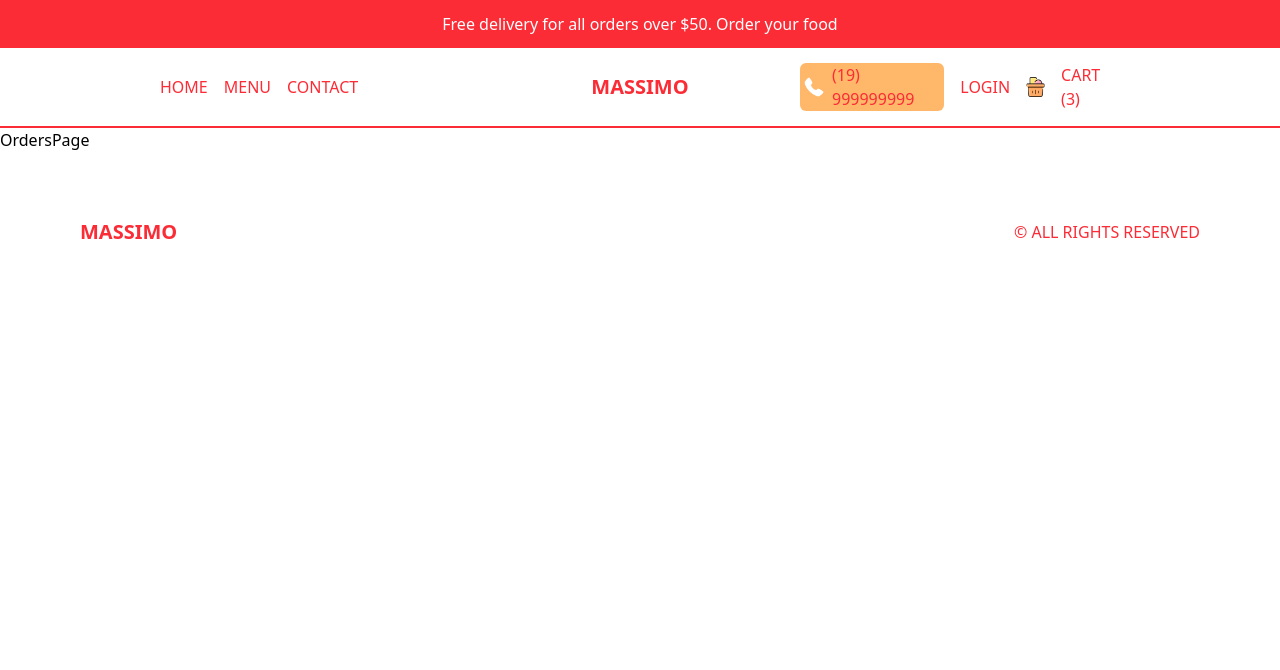
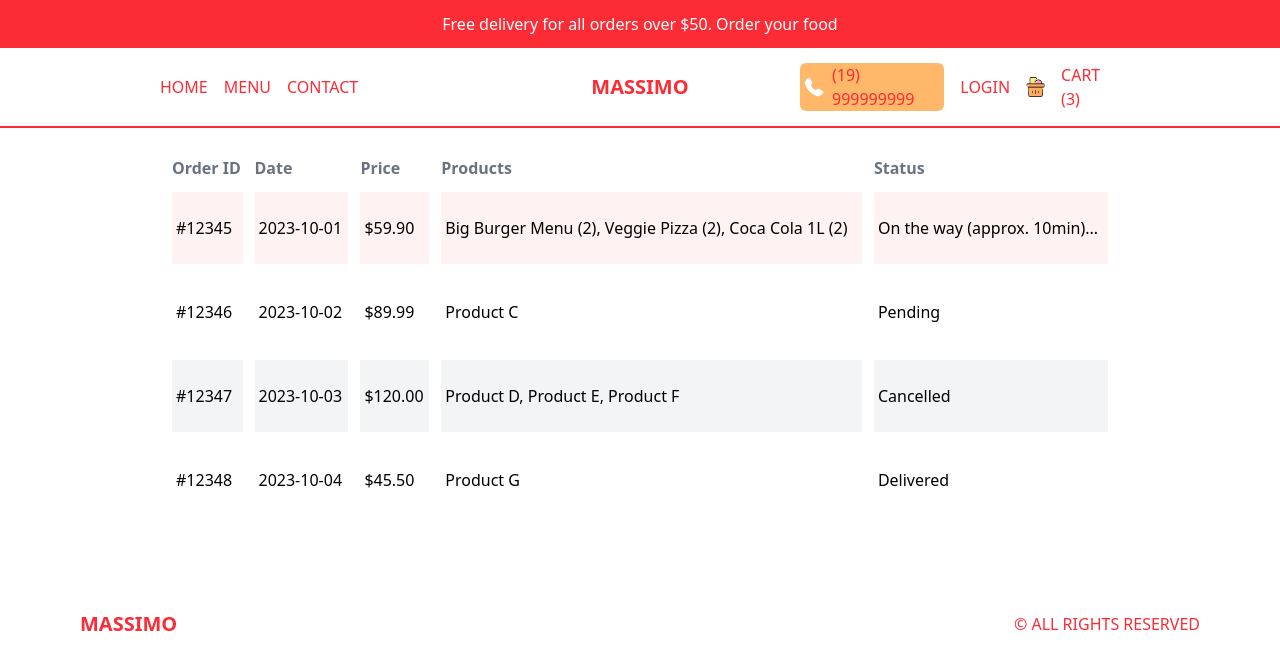
Before and after one commit to osdeving/restaurant, a Next.js app: page /orders in a window 1280 px wide. Shown: the top 670 px of the page. Built offline with nearby package versions, Linux system fonts and the light colour scheme.

Commit message:
feat: criar orders page

```diff
--- a/src/app/orders/page.tsx
+++ b/src/app/orders/page.tsx
@@ -2,7 +2,49 @@ import React from 'react'
 
 function OrdersPage() {
   return (
-    <div>OrdersPage</div>
+    <div className='p-4 lg:px-20 xl:px-40'>
+      <table className='w-full border-separate border-spacing-3'>
+        <thead className=''>
+          <tr className='text-left text-sm md:text-base text-gray-500'>
+            <th className='hidden md:block'>Order ID</th>
+            <th className=''>Date</th>
+            <th className=''>Price</th>
+            <th className='hidden md:block'>Products</th>
+            <th className=''>Status</th>
+          </tr>
+        </thead>
+        <tbody className='text-black'>
+          <tr className='text-sm md:text-base bg-red-50'>
+            <td className='py-6 px-1 hidden md:block'>#12345</td>
+            <td className='py-6 px-1'>2023-10-01</td>
+            <td className='py-6 px-1'>$59.90</td>
+            <td className='py-6 px-1 hidden md:block'>Big Burger Menu (2), Veggie Pizza (2), Coca Cola 1L (2)</td>
+            <td className='py-6 px-1'>On the way (approx. 10min)...</td>
+          </tr>
+          <tr className='text-sm md:text-base odd:bg-gray-100'>
+            <td className='py-6 px-1 hidden md:block'>#12346</td>
+            <td className='py-6 px-1'>2023-10-02</td>
+            <td className='py-6 px-1'>$89.99</td>
+            <td className='py-6 px-1 hidden md:block'>Product C</td>
+            <td className='py-6 px-1'>Pending</td>
+          </tr>
+          <tr className='text-sm md:text-base odd:bg-gray-100'>
+            <td className='py-6 px-1 hidden md:block'>#12347</td>
+            <td className='py-6 px-1 '>2023-10-03</td>
+            <td className='py-6 px-1 '>$120.00</td>
+            <td className='py-6 px-1 hidden md:block'>Product D, Product E, Product F</td>
+            <td className='py-6 px-1'>Cancelled</td>
+          </tr>
+          <tr className='text-sm md:text-base odd:bg-gray-100'>
+            <td className='py-6 px-1 hidden md:block'>#12348</td>
+            <td className='py-6 px-1 '>2023-10-04</td>
+            <td className='py-6 px-1 '>$45.50</td>
+            <td className='py-6 px-1 hidden md:block'>Product G</td>
+            <td className='py-6 px-1'>Delivered</td>
+          </tr>
+        </tbody>
+      </table>
+    </div>
   )
 }
 
```
